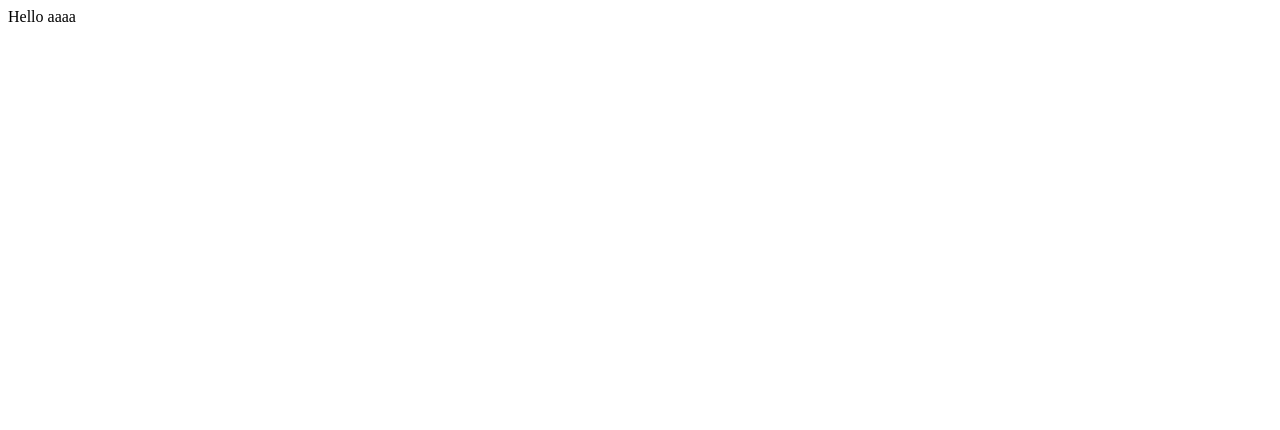
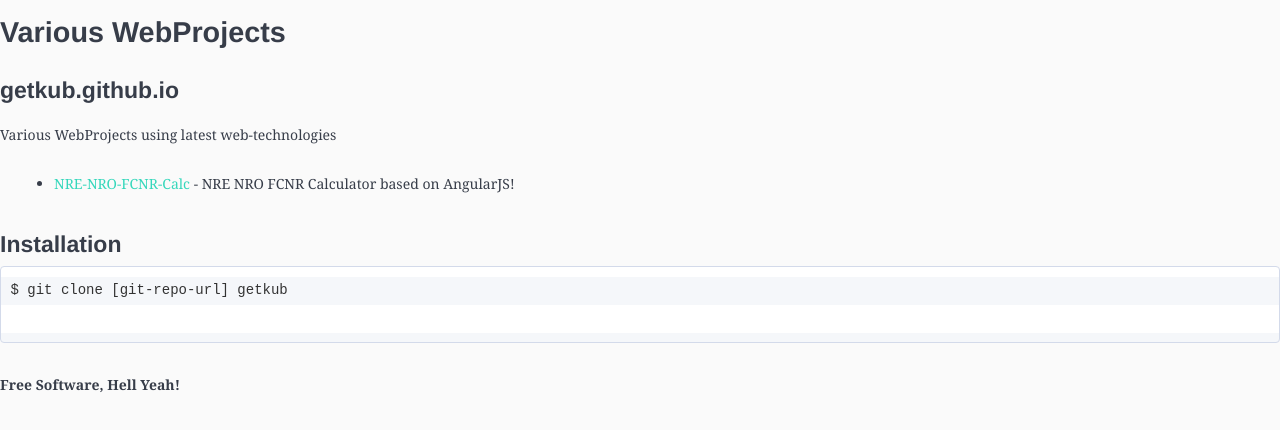
Before and after one commit to getkub/getkub.github.io, a plain HTML site: page index.html in a window 1280 px wide. Drawn offline with Linux system fonts and the light colour scheme.

Commit message:
Update index.html

```diff
--- a/index.html
+++ b/index.html
@@ -1 +1,21 @@
-Hello aaaa
+<!DOCTYPE html>
+<html>
+<head>
+	<meta charset="utf-8">
+	<title>Untitled Document</title>
+	<link rel="stylesheet" type="text/css" href="css/markdown.css">
+</head>
+	<body>
+	<h1 id="various-webprojects">Various WebProjects</h1>
+	<h3 id="getkub-github-io">getkub.github.io</h3>
+	<p>Various WebProjects using latest web-technologies</p>
+	<ul>
+	<li><a href="http://getkub.github.io/angular/index.html">NRE-NRO-FCNR-Calc</a> - NRE NRO FCNR Calculator based on AngularJS!</li>
+	</ul>
+	<h3 id="installation">Installation</h3>
+	<pre><code class="lang-sh">$ git clone [git-repo-url] getkub
+	</code></pre>
+	<p><strong>Free Software, Hell Yeah!</strong></p>
+
+	</body>
+</html>
```
